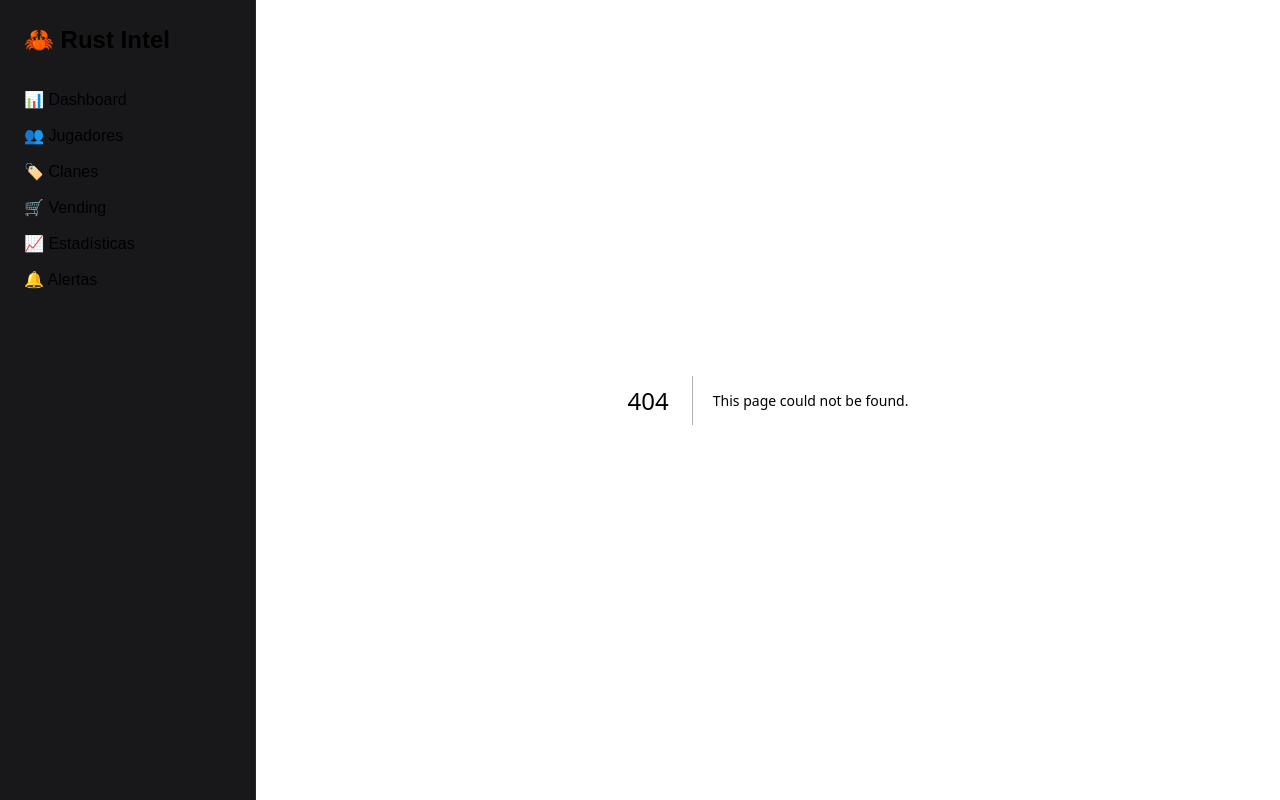
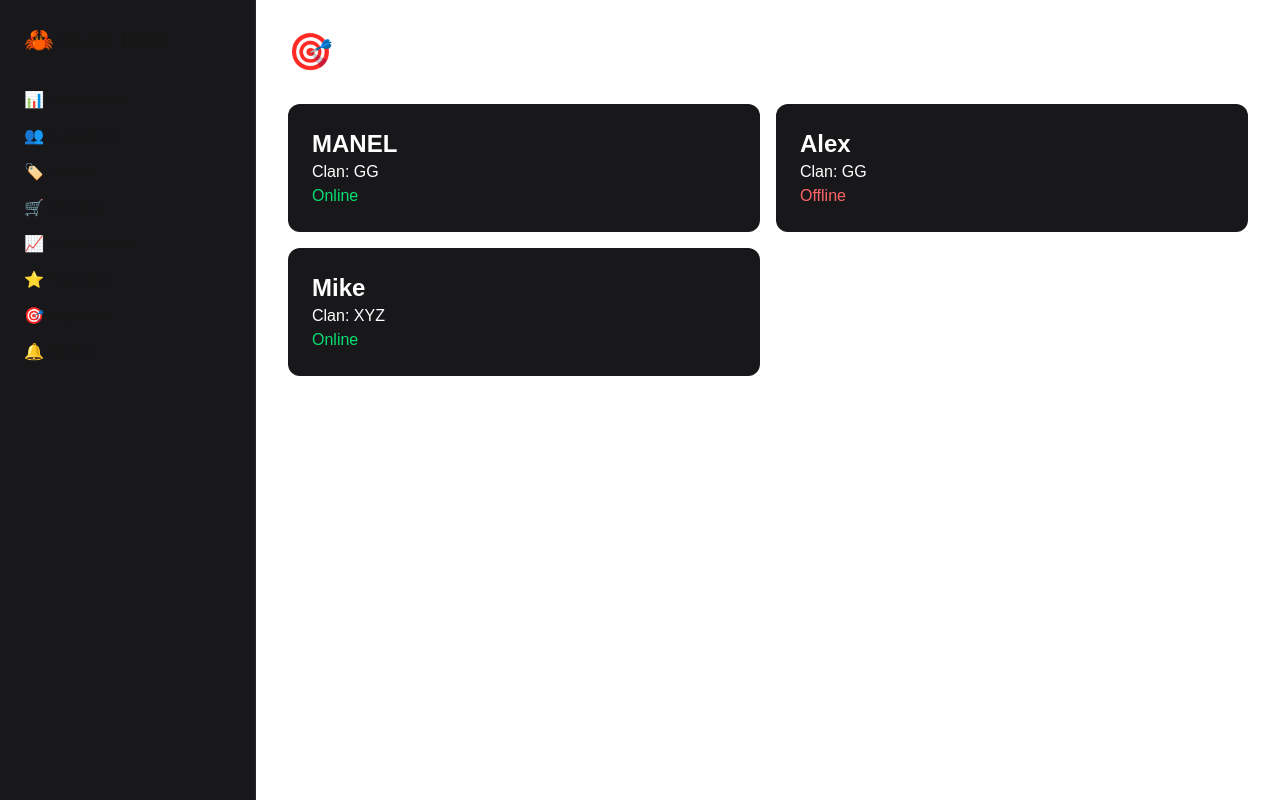
Before and after one commit to manelllurda-dotcom/rust-intel, a Next.js app in the folder frontend-web/: page /vigilados in a window 1280 px wide. Before the commit this address had no page. Built offline with nearby package versions, Linux system fonts and the light colour scheme.

Commit message:
Favoritos y vigilados funcionando

```diff
--- /dev/null
+++ b/frontend-web/app/favoritos/page.tsx
@@ -0,0 +1,48 @@
+import Link from "next/link";
+import { jugadores } from "../../data/jugadores";
+
+export default function FavoritosPage() {
+  const favoritos = jugadores.filter(
+    (jugador) => jugador.favorito
+  );
+
+  return (
+    <div className="p-8 text-white">
+      <h1 className="text-4xl font-bold mb-8">
+        ⭐ Favoritos
+      </h1>
+
+      <div className="grid grid-cols-1 md:grid-cols-2 gap-4">
+        {favoritos.map((jugador) => (
+          <div
+            key={jugador.nombre}
+            className="bg-zinc-900 rounded-xl p-6"
+          >
+            <h2 className="text-2xl font-bold">
+              <Link
+                href={`/jugadores/${jugador.nombre.toLowerCase()}`}
+                className="hover:text-orange-400"
+              >
+                {jugador.nombre}
+              </Link>
+            </h2>
+
+            <p className="mt-2">
+              Clan: {jugador.clan}
+            </p>
+
+            <p
+              className={
+                jugador.online
+                  ? "text-green-400"
+                  : "text-red-400"
+              }
+            >
+              {jugador.online ? "Online" : "Offline"}
+            </p>
+          </div>
+        ))}
+      </div>
+    </div>
+  );
+}
--- a/frontend-web/app/layout.tsx
+++ b/frontend-web/app/layout.tsx
@@ -57,7 +57,12 @@ export default function RootLayout({
               <Link href="/estadisticas" className="hover:text-orange-400">
                 📈 Estadísticas
               </Link>
-
+              <Link href="/favoritos" className="hover:text-orange-400">
+               ⭐ Favoritos
+              </Link>
+              <Link href="/vigilados">
+                🎯 Vigilados
+              </Link>
               <Link href="/alertas" className="hover:text-orange-400">
                 🔔 Alertas
               </Link>
--- /dev/null
+++ b/frontend-web/app/vigilados/page.tsx
@@ -0,0 +1,46 @@
+import Link from "next/link";
+import { jugadores } from "../../data/jugadores";
+
+export default function VigiladosPage() {
+  const vigilados = jugadores.filter(
+    (jugador) => jugador.vigilado
+  );
+
+  return (
+    <div className="p-8 text-white">
+      <h1 className="text-4xl font-bold mb-8">
+        🎯 Vigilados
+      </h1>
+
+      <div className="grid grid-cols-1 md:grid-cols-2 gap-4">
+        {vigilados.map((jugador) => (
+          <div
+            key={jugador.nombre}
+            className="bg-zinc-900 rounded-xl p-6"
+          >
+            <h2 className="text-2xl font-bold">
+              <Link
+                href={`/jugadores/${jugador.nombre.toLowerCase()}`}
+                className="hover:text-orange-400"
+              >
+                {jugador.nombre}
+              </Link>
+            </h2>
+
+            <p>Clan: {jugador.clan}</p>
+
+            <p
+              className={
+                jugador.online
+                  ? "text-green-400"
+                  : "text-red-400"
+              }
+            >
+              {jugador.online ? "Online" : "Offline"}
+            </p>
+          </div>
+        ))}
+      </div>
+    </div>
+  );
+}
--- a/frontend-web/data/alertas.ts
+++ b/frontend-web/data/alertas.ts
@@ -1,5 +1,10 @@
 export const alertas = [
-  "🟢 Pedro conectado",
-  "🔴 Alex desconectado",
-  "⚠️ Clan GG completamente offline",
+  {
+    mensaje: "MANEL se ha conectado",
+    tipo: "online",
+  },
+  {
+    mensaje: "Alex se ha desconectado",
+    tipo: "offline",
+  },
 ];
--- a/frontend-web/data/jugadores.ts
+++ b/frontend-web/data/jugadores.ts
@@ -4,6 +4,7 @@ export const jugadores = [
     online: true,
     clan: "GG",
     favorito: true,
+    vigilado: true,
     horas: 32,
     conexiones: 18,
   },
@@ -12,6 +13,7 @@ export const jugadores = [
     online: false,
     clan: "GG",
     favorito: false,
+    vigilado: true,
     horas: 18,
     conexiones: 7,
   },
@@ -20,6 +22,7 @@ export const jugadores = [
     online: true,
     clan: "XYZ",
     favorito: true,
+    vigilado: true,
     horas: 41,
     conexiones: 24,
   },
```
